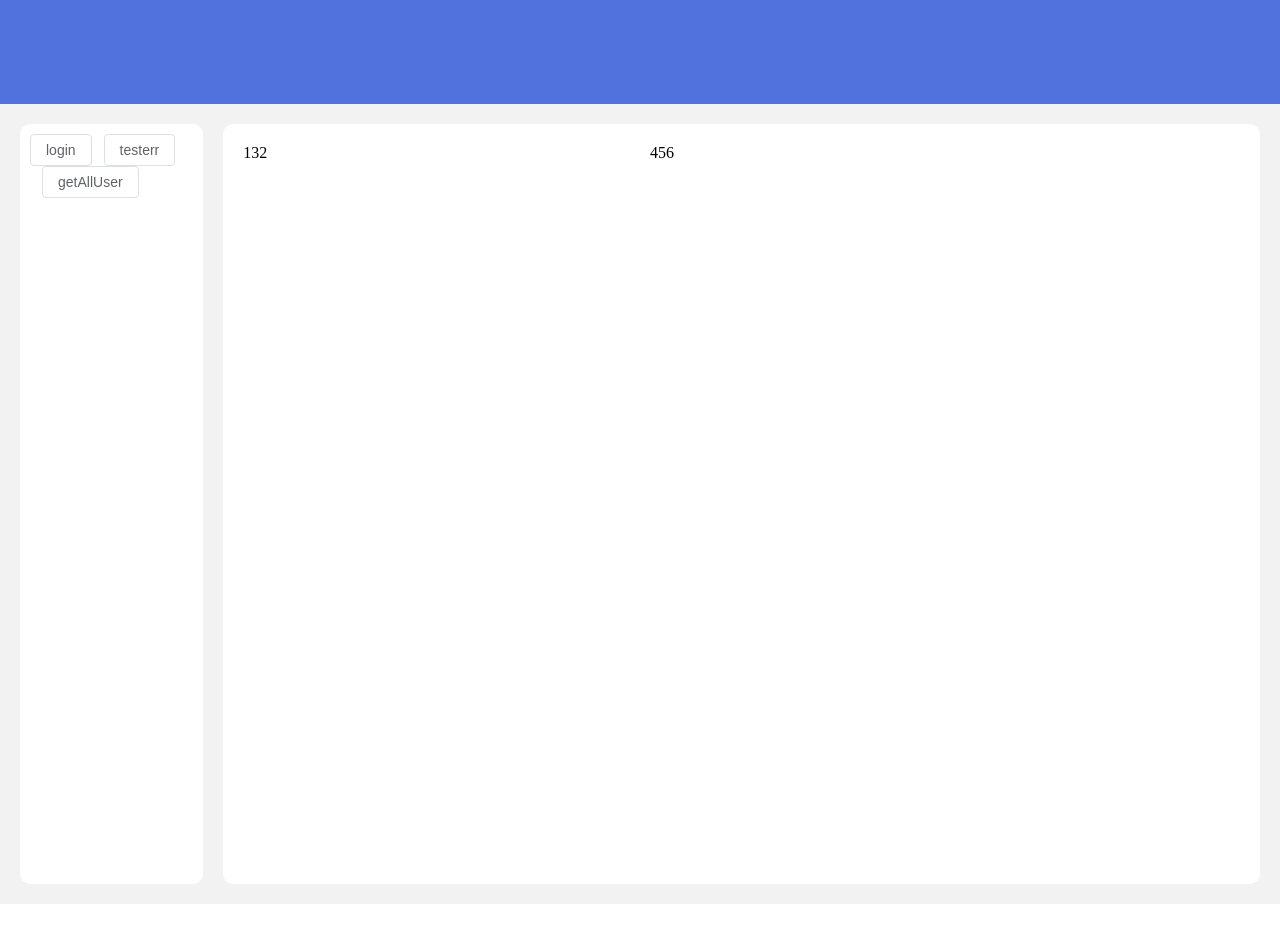
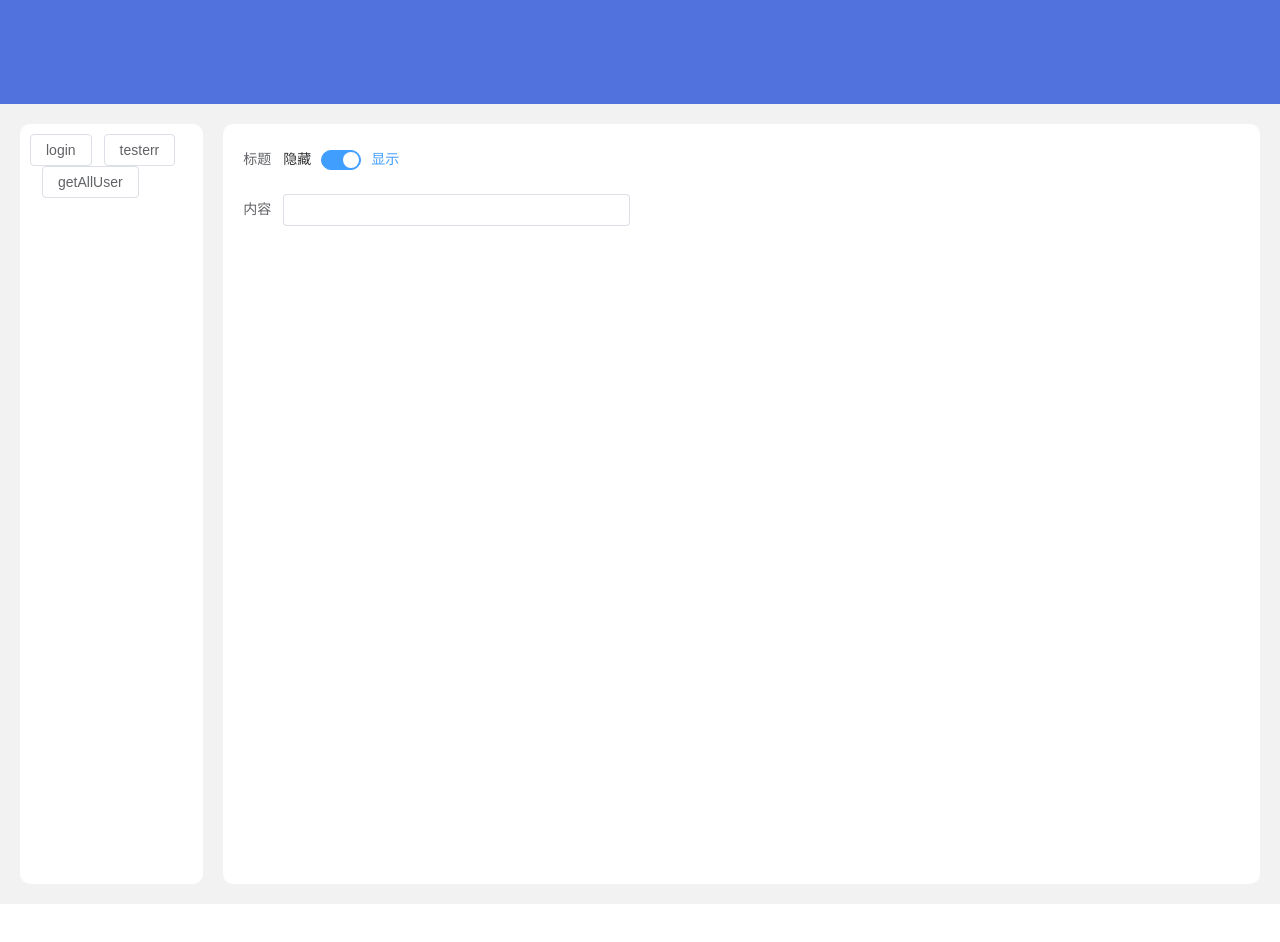
Before and after one commit to lscookie/vite-vue3-tsx, a Vue app: page /#/home in a window 1280 px wide. Shown: the part 720-1662 px from the top of the page. Built offline with nearby package versions, Linux system fonts and the light colour scheme; sample sign-in values are in the browser's storage; what colorpicker-v3 would draw is missing.

Commit message:
修改部分问题

```diff
--- a/src/components/echarts.vue
+++ b/src/components/echarts.vue
@@ -3,33 +3,52 @@
 </template>
 
 <script lang="tsx">
-  import { defineComponent, onMounted, ref, toRefs } from 'vue';
+  import { defineComponent, onMounted, ref, toRefs, watch } from 'vue';
   import * as echarts from 'echarts';
+  import { EChartsType } from 'echarts';
   export default defineComponent({
     name: 'Echarts',
+    props: {
+      echartsConfig: {
+        type: Object,
+        // eslint-disable-next-line vue/require-valid-default-prop
+        default: {
+          xAxis: {
+            type: 'category',
+            data: ['Mon', 'Tue', 'Wed', 'Thu', 'Fri', 'Sat', 'Sun']
+          },
+          yAxis: {
+            type: 'value'
+          },
+          series: [
+            {
+              data: [120, 200, 150, 80, 70, 110, 130],
+              type: 'bar'
+            }
+          ]
+        }
+      }
+    },
     setup(props) {
       const localProps = toRefs(props);
       const echartsDom = ref(null);
-      let echartsObj = null;
+      let echartsObj: EChartsType;
+
+      watch(
+        localProps,
+        (newData: any) => {
+          console.log('newData', newData);
+          if (echartsObj) {
+            echartsObj.setOption(newData);
+          }
+        },
+        { deep: true }
+      );
+
       onMounted(() => {
         echartsObj = echarts.init(echartsDom.value as unknown as HTMLElement);
-        echartsObj.setOption({
-          title: {
-            text: 'ECharts 入门示例'
-          },
-          tooltip: {},
-          xAxis: {
-            data: ['衬衫', '羊毛衫', '雪纺衫', '裤子', '高跟鞋', '袜子']
-          },
-          yAxis: {},
-          series: [
-            {
-              name: '销量',
-              type: 'bar',
-              data: [5, 20, 36, 10, 10, 20]
-            }
-          ]
-        });
+        const localProps = toRefs(props);
+        echartsObj.setOption(localProps.echartsConfig.value);
       });
       return {
         localProps,
@@ -40,7 +59,7 @@
 </script>
 <style lang="less" scoped>
   .echarts-block {
-    width: 50%;
-    height: 50%;
+    width: 100%;
+    height: 100%;
   }
 </style>
--- a/src/components/visualizationEcharts.vue
+++ b/src/components/visualizationEcharts.vue
@@ -1,15 +1,132 @@
 <template>
   <div class="echarts-block">
-    <div class="config-block"> 132 </div>
-    <div class="echarts-show"> 456 </div>
+    <div class="config-block">
+      <!-- 标题配置 -->
+      <el-form>
+        <el-form-item label="标题">
+          <el-switch v-model="localConfig.title.show" active-text="显示" inactive-text="隐藏">
+          </el-switch>
+        </el-form-item>
+        <el-form-item label="内容">
+          <el-input v-model="localConfig.title.text"></el-input>
+        </el-form-item>
+      </el-form>
+    </div>
+    <div class="echarts-show"> <echarts :echartsConfig="localConfig"></echarts> </div>
   </div>
 </template>
 
 <script lang="tsx">
-  import { defineComponent } from '@vue/runtime-core';
+  import { defineComponent, reactive, toRefs, ref } from '@vue/runtime-core';
+  import Echarts from '@/components/echarts.vue';
+  import { watch } from 'vue';
+
+  interface echartsConfig {
+    title: titleConfig | any;
+  }
+
+  interface titleConfig {
+    show?: boolean;
+    text?: string;
+    link?: string;
+    target?: 'self' | 'blank';
+    testStyle?: textStyleConfig;
+    subtext?: string;
+    sublink?: string;
+    subtarget?: 'self' | 'blank';
+    subtestStyle?: subTextStyleConfig;
+    textAlign?: 'auto' | 'left' | 'right' | 'center';
+    textVerticalAlign?: 'auto' | 'top' | 'bottom' | 'middle';
+    triggerEvent?: boolean;
+    padding?: number;
+    itemGap?: number;
+    zlevel?: number;
+    z?: number;
+    left?: number | string;
+    top?: number | string;
+    right?: number | string;
+    bottom?: number | string;
+    backgroundColor?: string;
+    borderColor?: string;
+    borderWidth?: number;
+    borderRadius?: number;
+    shadowBlur?: number;
+    shadowColor?: string;
+    shadowOffsetX?: number;
+    shadowOffsetY?: number;
+  }
+
+  interface textStyleConfig {
+    color?: string;
+    fontStyle?: 'normal' | 'italic' | 'oblique';
+    fontWeight?: 'normal' | 'bold' | 'bolder' | 'lighter' | number;
+    fontFamily?: string;
+    fontSize?: number;
+    lineHeight?: number;
+    width?: number;
+    height?: number;
+    textBorderColor?: string;
+    textBorderWidth?: number;
+    textBorderType?: 'solid' | 'dashed' | 'dotted';
+    textBorderDashOffset?: number;
+    textShadowColor?: string;
+    textShadowBlur?: number;
+    textShadowOffsetX?: number;
+    textShadowOffsetY?: number;
+    overflow?: 'none' | 'truncate' | 'break' | 'breakAll';
+    ellipsis?: string;
+  }
+  interface subTextStyleConfig extends textStyleConfig {
+    align?: 'left' | 'center' | 'right';
+    verticalAlign?: 'top' | 'middle' | 'bottom';
+  }
 
   export default defineComponent({
-    name: 'VisualizationEchartsVue'
+    name: 'VisualizationEchartsVue',
+    components: { Echarts },
+    setup() {
+      const localConfig = reactive<echartsConfig>({
+        title: {
+          show: true,
+          text: '',
+          link: '',
+          target: 'self',
+          // testStyle: '',
+          subtext: '',
+          sublink: '',
+          subtarget: 'self',
+          // subtestStyle: subTextStyleConfigString,
+          textAlign: 'auto',
+          textVerticalAlign: 'auto',
+          triggerEvent: true,
+          padding: 0,
+          itemGap: 0,
+          zlevel: 0,
+          z: 0,
+          left: 0,
+          top: 0,
+          right: 0,
+          bottom: 0,
+          backgroundColor: '',
+          borderColor: '',
+          borderWidth: 0,
+          borderRadius: 0,
+          shadowBlur: 0,
+          shadowColor: '',
+          shadowOffsetX: 0,
+          shadowOffsetY: 0
+        }
+      });
+
+      // 监听配置文件
+      watch(localConfig, (newData: echartsConfig) => {
+        // 应用样式
+      });
+
+      return {
+        localConfig
+      };
+    }
   });
 </script>
 
@@ -18,6 +135,7 @@
     display: flex;
     justify-content: flex-start;
     align-items: flex-start;
+    height: 100%;
     > div {
       height: 100%;
       box-sizing: border-box;
--- a/src/module.d.ts
+++ b/src/module.d.ts
@@ -6,7 +6,8 @@ declare module '*.module.less' {
 }
 
 declare module 'colorpicker-v3' {
-  import colorpickerV3 from 'colorpicker-v3';
+  import ColorpickerV3 from 'colorpicker-v3';
+  const colorpickerV3: ColorpickerV3;
   export default colorpickerV3;
 }
 declare module '*.vue' {
```
